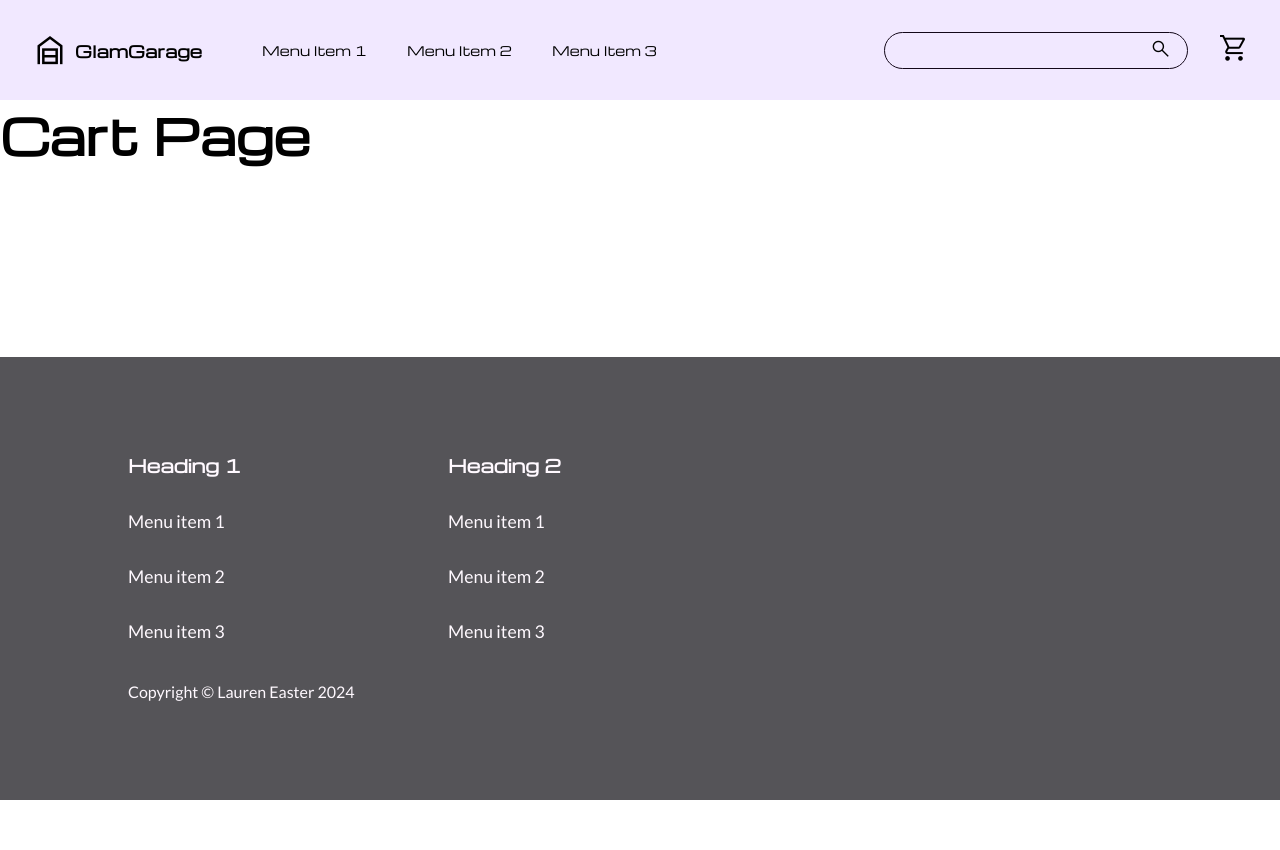
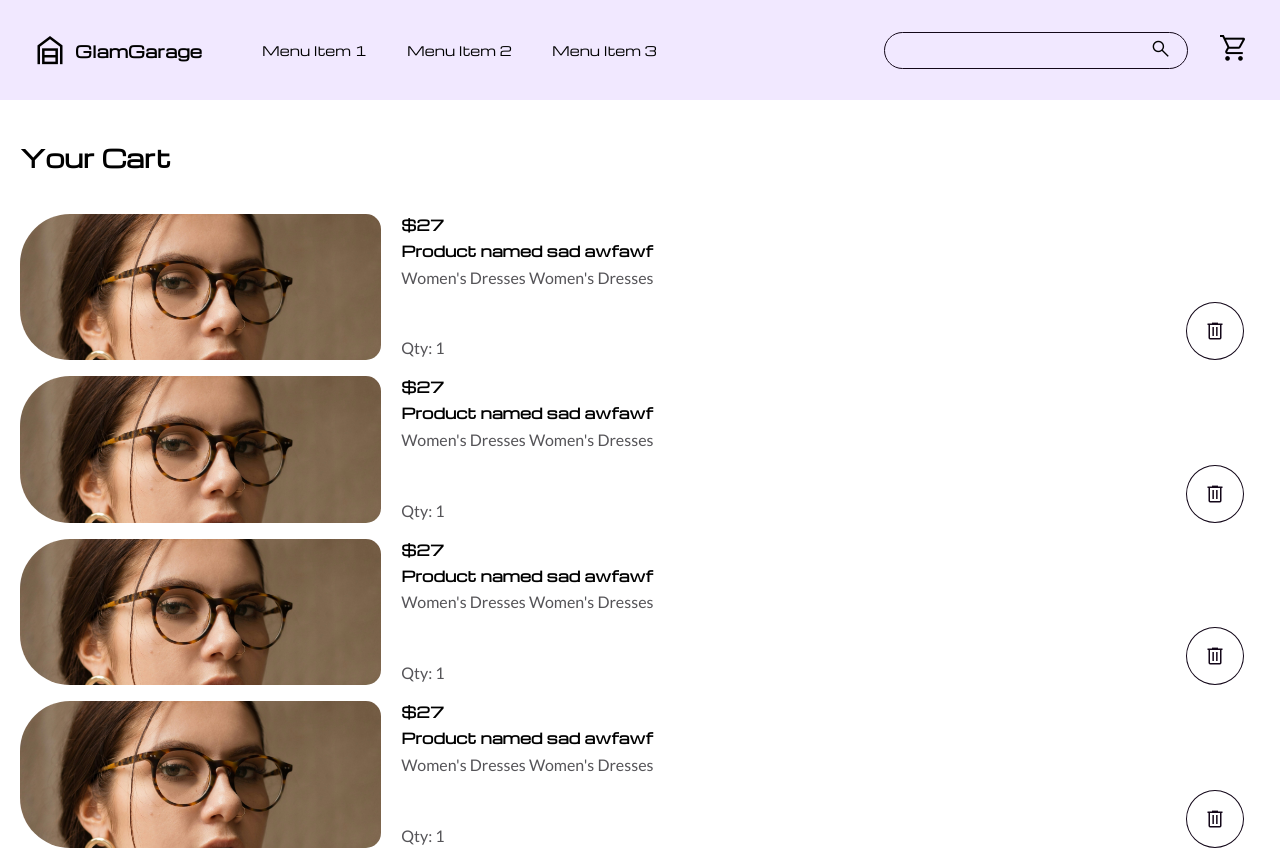
Before and after one commit to Healoz/glam-garage, a React (Create React App) app: page /cart in a window 1280 px wide. Shown: the top 850 px of the page. Before the commit the page ends 800 px from the top, so only its background shows below. Built offline with nearby package versions, Linux system fonts and the light colour scheme.

Commit message:
started working on cart page

```diff
--- /dev/null
+++ b/src/components/CartItem/CartItem.module.css
@@ -0,0 +1,42 @@
+.cartItem {
+    /* background-color: blue; */
+    width: 100%;
+
+    margin-bottom: 1rem;
+    display: flex;
+    gap: 20px;
+  }
+
+  .productImg {
+    width: 30%;
+    height: inherit;
+    background-position: center center;
+    background-size: cover;
+    border-radius: 50px 15px 15px 50px;
+}
+
+.productInfo {
+    width: 70%;
+    display: flex;
+    flex-direction: column;
+    justify-content: space-between;
+    margin-right: 1rem;
+}
+
+.qntyAndBtn {
+    margin-top: 0.5rem;
+    display: flex;
+    justify-content: space-between;
+    align-items: flex-end;
+  }
+
+  .productInfo .info {
+    display: flex;
+    flex-direction: column;
+    gap: 0.3rem;
+
+}
+
+.productInfo .info h4 {
+    font-size: 0.9rem;
+}
--- /dev/null
+++ b/src/components/CartItem/CartItem.tsx
@@ -0,0 +1,38 @@
+import styles from "./CartItem.module.css";
+import Button from "../Button/Button";
+import ColourScheme from "../../enums/ColourScheme";
+import dummyImg from "../../assets/images/carlos-vaz-KP4bxnxAilU-unsplash.jpg";
+
+interface CartItemProps {
+
+}
+
+const CartItem: React.FC<CartItemProps> = ({}) => {
+    return (
+        <div className={styles.cartItem}>
+          <div
+            className={styles.productImg}
+            style={{ backgroundImage: `url(${dummyImg})` }}
+          ></div>
+          <div className={styles.productInfo}>
+            <div className={styles.info}>
+              <h4>$27</h4>
+              <h4>Product named sad awfawf</h4>
+              <p>Women's Dresses Women's Dresses</p>
+              <div className={styles.qntyAndBtn}>
+                <p>Qty: 1</p>
+                <Button
+                  colourScheme={ColourScheme.Secondary}
+                  iconCode="delete"
+                  buttonLink=""
+                  isCircle={true}
+                  fillsSpace={false}
+                />
+              </div>
+            </div>
+          </div>
+        </div>
+      );
+}
+
+export default CartItem;
--- a/src/components/CartPopout/CartPopout.module.css
+++ b/src/components/CartPopout/CartPopout.module.css
@@ -57,54 +57,11 @@
   margin-bottom: 0;
 }
 
-.cartItem {
-  /* background-color: blue; */
-  width: 100%;
-
-  margin-bottom: 1rem;
-  display: flex;
-  gap: 20px;
-}
-
-.productImg {
-    width: 30%;
-    height: inherit;
-    background-position: center center;
-    background-size: cover;
-    border-radius: 50px 15px 15px 50px;
-}
-
-.productInfo {
-    width: 70%;
-    display: flex;
-    flex-direction: column;
-    justify-content: space-between;
-    margin-right: 1rem;
-}
-
-.qntyAndBtn {
-  margin-top: 0.5rem;
-  display: flex;
-  justify-content: space-between;
-  align-items: flex-end;
-}
-
-.productInfo .info {
-    display: flex;
-    flex-direction: column;
-    gap: 0.3rem;
-
-}
-
-.productInfo .info h4 {
-    font-size: 0.9rem;
-}
-
 .total {
   background-color: var(--purple-light);
   display: flex;
   justify-content: space-between;
-    padding: 1.3rem
+  padding: 1.3rem;
 }
 
 .buttons {
--- a/src/components/CartPopout/CartPopout.tsx
+++ b/src/components/CartPopout/CartPopout.tsx
@@ -3,39 +3,12 @@ import {RefObject, useRef, forwardRef} from "react";
 import Button from "../Button/Button";
 import ColourScheme from "../../enums/ColourScheme";
 import dummyImg from "../../assets/images/carlos-vaz-KP4bxnxAilU-unsplash.jpg";
+import CartItem from "../CartItem/CartItem";
 
 interface CartPopoutProps {
   isShown: boolean;
   togglePopout: () => void;
 }
-
-const CartItem = () => {
-  return (
-    <div className={styles.cartItem}>
-      <div
-        className={styles.productImg}
-        style={{ backgroundImage: `url(${dummyImg})` }}
-      ></div>
-      <div className={styles.productInfo}>
-        <div className={styles.info}>
-          <h4>$27</h4>
-          <h4>Product named sad awfawf</h4>
-          <p>Women's Dresses Women's Dresses</p>
-          <div className={styles.qntyAndBtn}>
-            <p>Qty: 1</p>
-            <Button
-              colourScheme={ColourScheme.Secondary}
-              iconCode="delete"
-              buttonLink=""
-              isCircle={true}
-              fillsSpace={false}
-            />
-          </div>
-        </div>
-      </div>
-    </div>
-  );
-};
 
 const CartPopout: React.ForwardRefRenderFunction<HTMLDivElement, CartPopoutProps> = ({isShown, togglePopout}, ref ) => {
 
--- a/src/pages/Cart/Cart.module.css
+++ b/src/pages/Cart/Cart.module.css
@@ -0,0 +1,9 @@
+.cartPage {
+    padding: 20px;
+}
+
+.cartPage h1 {
+    font-size: 24px;
+    margin-bottom: 40px;
+    margin-top: 20px;
+}
--- a/src/pages/Cart/Cart.tsx
+++ b/src/pages/Cart/Cart.tsx
@@ -1,18 +1,28 @@
 import styles from "./Cart.module.css";
 import React from "react";
-import Header from "../../components/Header/Header";
 import Button from "../../components/Button/Button";
 import { Product } from "../../data/types";
+import CartItem from "../../components/CartItem/CartItem";
 
 interface CartProps {
   cartItems: Product[];
 }
 
 const Cart: React.FC<CartProps> = ({ cartItems }) => {
-
-    return (
-        <h1>Cart Page</h1>
-    )
+  return (
+    <main className={styles.cartPage}>
+      <h1>Your Cart</h1>
+      <div className={styles.cartGrid}>
+        <CartItem />
+        <CartItem />
+        <CartItem />
+        <CartItem />
+      </div>
+      <div className={styles.totalBox}>
+        <h3>Total</h3>
+      </div>
+    </main>
+  );
 };
 
 export default Cart;
```
Lines whose indentation alone changed are shown as unchanged.
